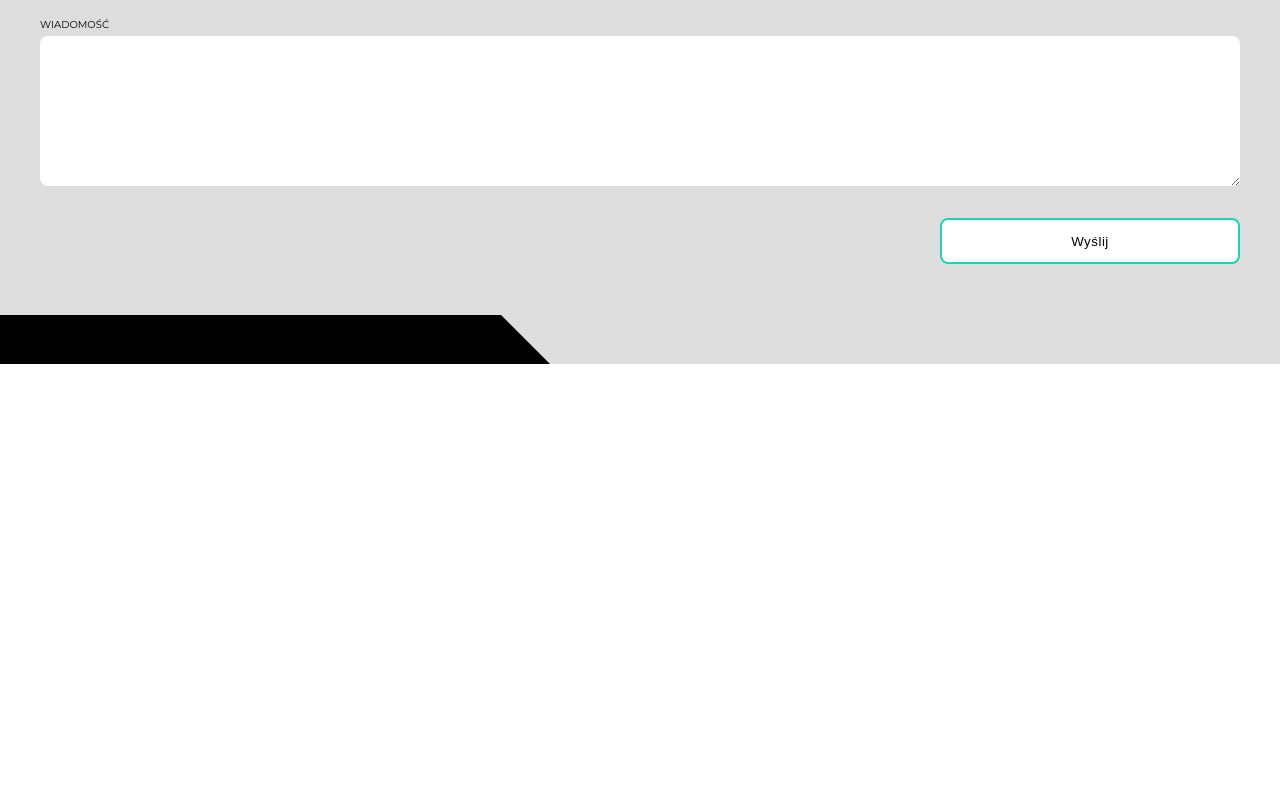
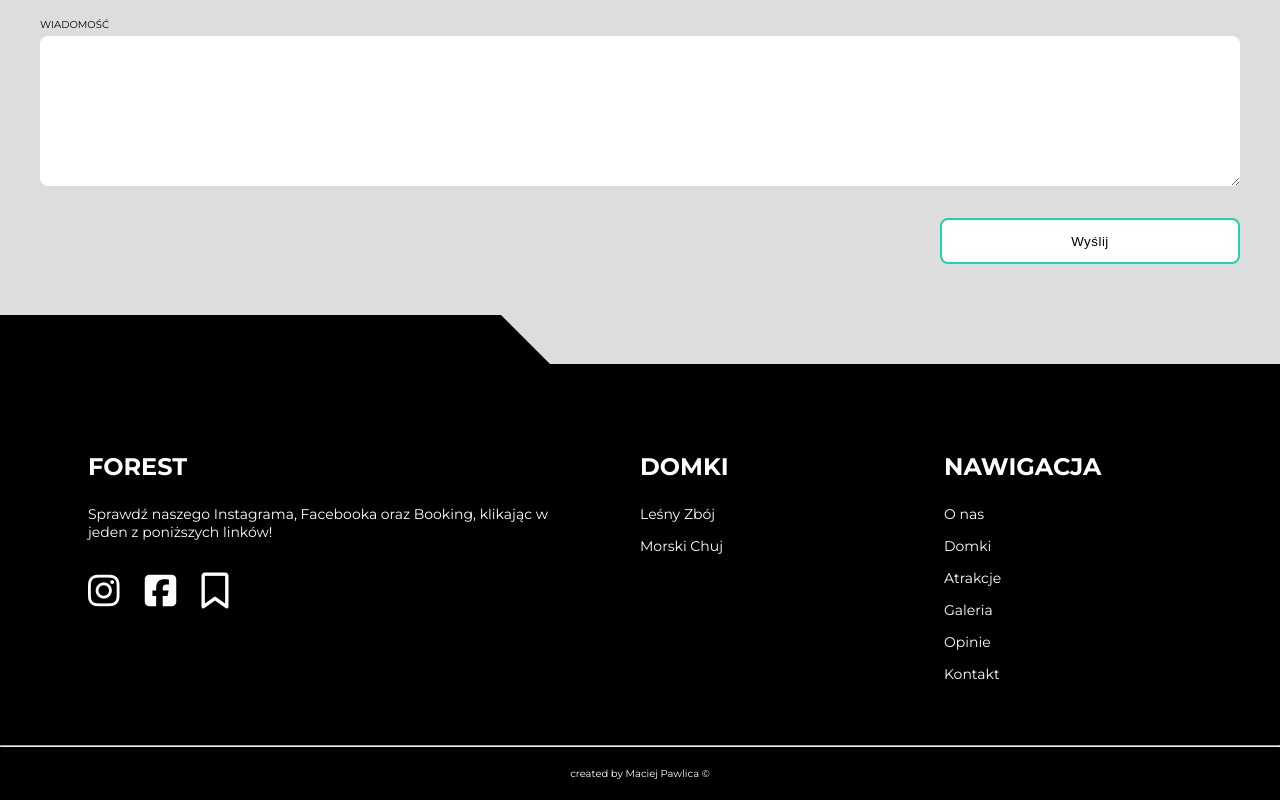
Before and after one commit to architektnumernabis/FOrEST, a website: page index.html in a window 1280 px wide. Shown: the part 5879-6679 px from the top of the page. Before the commit the page ends 6243 px from the top, so only its background shows below. Drawn offline with nearby package versions, Linux system fonts and the light colour scheme.

Commit message:
added footer

```diff
--- a/index.html
+++ b/index.html
@@ -247,7 +247,42 @@
     </main>
 
     <!--FOOTER-->
+    <footer class="footer">
+    <div class="wrapper">
+        <div class="footer__boxes">
+            <div class="footer__box">
+                <h3 class="footer__box-title">ForEst</h3>
+                <p>Sprawdź naszego Instagrama, Facebooka oraz Booking, klikając w jeden z poniższych linków! </p>
+                <div class="footer__box-social">
+                    <a href="#" class="footer__box-link"><i class="fa-brands fa-instagram"></i></a>
+                    <a href="#" class="footer__box-link"><i class="fa-brands fa-square-facebook"></i></a>
+                    <a href="#" class="footer__box-link"><i class="fa-regular fa-bookmark"></i></a>
+                </div>
+            </div>
 
+            <div class="footer__box footer__box-desktop">
+                <h3 class="footer__box-title">Domki</h3>
+                <ul class="footer__box-list">
+                    <li class="footer__box-list-item"><a href="">Leśny Zbój</a></li>
+                    <li class="footer__box-list-item"><a href="">Morski Chuj</a></li>
+                </ul>
+            </div>
+            <div class="footer__box footer__box-desktop">
+                <h3 class="footer__box-title">Nawigacja</h3>
+                <ul class="footer__box-list">
+                    <li class="footer__box-list-item"><a href="">O nas</a></li>
+                    <li class="footer__box-list-item"><a href="">Domki</a></li>
+                    <li class="footer__box-list-item"><a href="">Atrakcje</a></li>
+                    <li class="footer__box-list-item"><a href="">Galeria</a></li>
+                    <li class="footer__box-list-item"><a href="">Opinie</a></li>
+                    <li class="footer__box-list-item"><a href="">Kontakt</a></li>
+                </ul>
+            </div>
+        </div>
+    </div>
+    <hr>
+    <p class="footer__bottom-text">created by Maciej Pawlica &copy; <span class="footer_year"></span></p>
+</footer>
     <!--MY SCRIPTS-->
     <script src="../dist/js/main.min.js"></script>
 
--- a/src/sass/_medium.scss
+++ b/src/sass/_medium.scss
@@ -186,6 +186,49 @@
         }
     }
 
+    /*FOOTER*/
+    .footer {
+        &__boxes {
+            display: flex;
+            justify-content: space-between;
+        }
+
+        &__box-desktop {
+            display: block;
+        }
+
+        &__box {
+            margin: 2em;
+            width: 25%;
+
+            &:first-child {
+                width: 50%;
+            }
+        }
+
+        &__box-title {
+            font-size: 2.4rem;
+        }
+
+        &__box-list {
+            list-style: none;
+        }
+
+        &__box-list-item {
+            margin-bottom: 1em;
+
+            a {
+                color: $white;
+                text-decoration: none;
+                transition: color .3s;
+
+                &:hover {
+                    color: $main;
+                }
+            }
+        }
+    }
+
 }
 
 @media (max-width: 787px) {
--- a/src/sass/main.scss
+++ b/src/sass/main.scss
@@ -571,7 +571,55 @@ body {
         &::before {
             background-color: $main;
         }
+    }
+}
 
+/*FOOTER*/
+.footer {
+    color: $white;
+    background-color: $black;
+
+    .wrapper {
+        padding: 6em 2em 2em;
+    }
+
+    &__box {
+        font-size: 1.4rem;
+    }
+
+    &__box-desktop {
+        display: none;
+    }
+
+    &__box-title {
+        margin-bottom: 1em;
+        font-size: 3rem;
+        text-transform: uppercase;
+    }
+
+    &__box-social {
+        margin: 2em 0 1em;
+    }
+
+    &__box-link {
+        padding: 0 .3em;
+        font-size: 3.6rem;
+        color: $white;
+        text-decoration: none;
+        transition: color .3s;
+
+        &:first-child {
+            padding-left: 0;
+        }
+
+        &:hover {
+            color: $main;
+        }
+    }
+
+    &__bottom-text {
+        padding: 2em;
+        text-align: center;
     }
 }
 
```
Also changed, not shown: dist/css/main.min.css, 1 other file.
